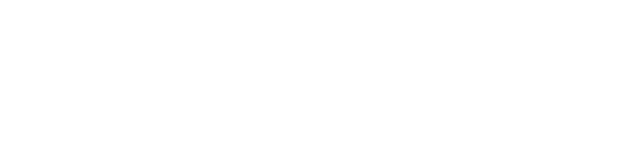
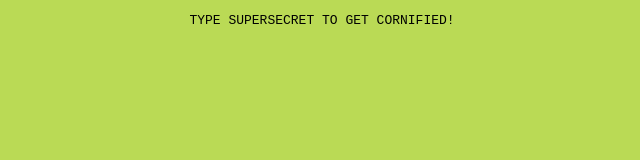
Before and after one commit to vwvats/konami-code, a plain HTML site: page index.html in a window 1280 px wide. Shown: the whole page, without its empty margins (318-958 px from the left). Drawn offline with Linux system fonts and the light colour scheme.

Commit message:
added some styles

```diff
--- a/index.html
+++ b/index.html
@@ -6,6 +6,17 @@
   <script type="text/javascript" src="http://www.cornify.com/js/cornify.js"></script>
 </head>
 <body>
+  <p>Type supersecret to get cornified!</p>
+
+  <style>
+    body {
+      background: #bada55;
+      font-family: monospace;
+      text-align: center;
+      text-transform: uppercase;
+    }
+  </style>
+
   <script>
   const pressed = [];
   const secretCode = 'supersecret';
```
Lines whose indentation alone changed are shown as unchanged.
